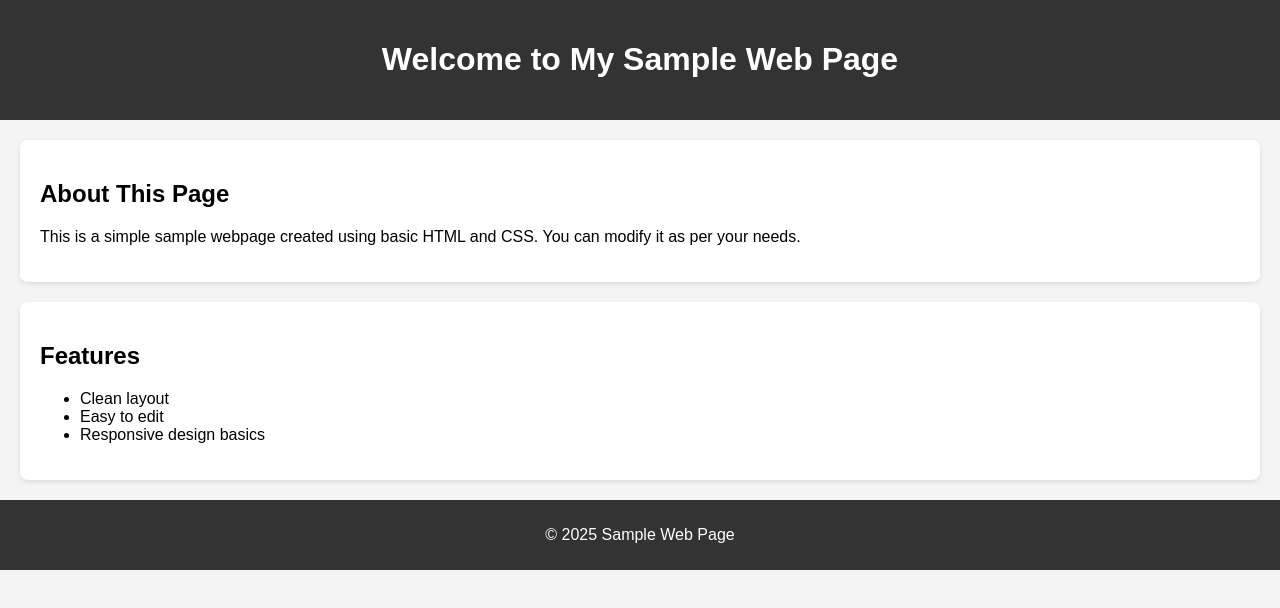
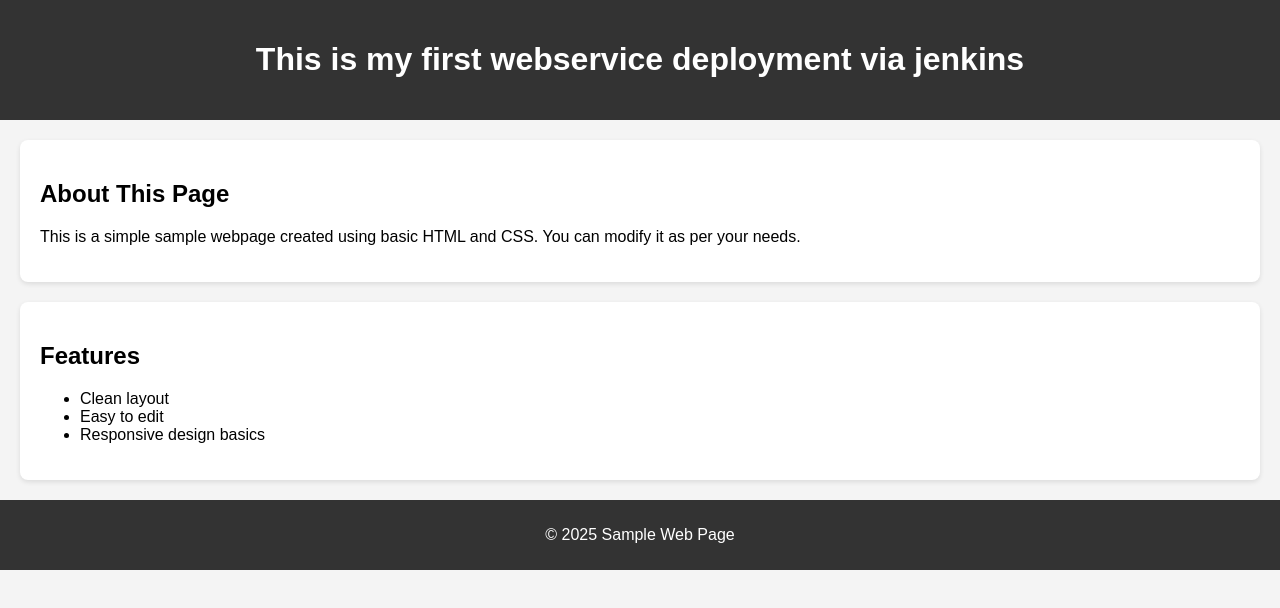
Before and after one commit to Abhigyan19/Jenkins_Python_Beginer, a plain HTML site: page index.html in a window 1280 px wide. Drawn offline with Linux system fonts and the light colour scheme.

Commit message:
Update1 index.html

```diff
--- a/index.html
+++ b/index.html
@@ -35,7 +35,7 @@
 </head>
 <body>
     <header>
-        <h1>Welcome to My Sample Web Page</h1>
+        <h1>This is my first webservice deployment via jenkins</h1>
     </header>
 
     <section>
```
